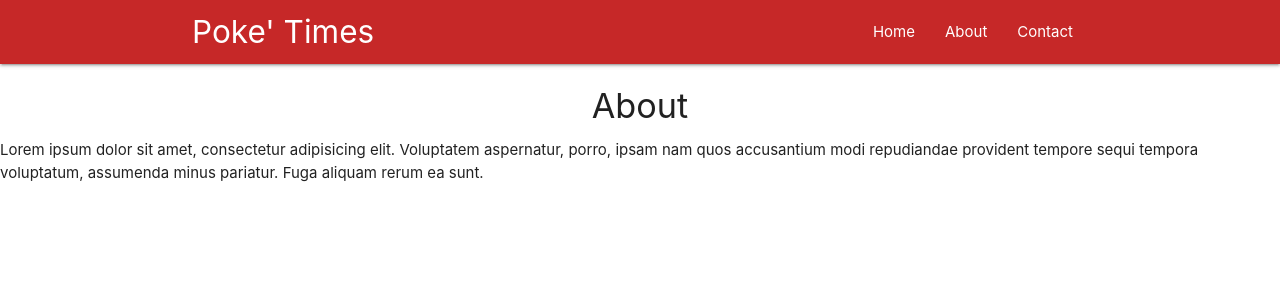
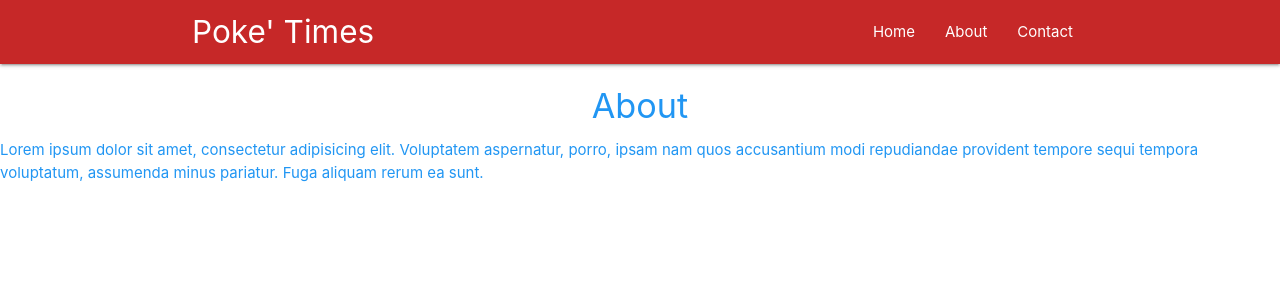
Before and after one commit to Sankalp100/React-Playlist, a React (Create React App) app in the folder New/poketimes/: page /About in a window 1280 px wide. Shown: the top 300 px of the page. Built offline with nearby package versions, Linux system fonts and the light colour scheme.

Commit message:
Higher-Order-Components

```diff
--- /dev/null
+++ b/New/poketimes/src/HOC/Rainbow.js
@@ -0,0 +1,19 @@
+import React from 'react'
+
+const Rainbow = (WrappedComponent) => {
+
+    const colours = ['red', 'blue', 'yellow', 'black', 'orange', 'green'];
+    const randomColour = colours[Math.floor(Math.random()*5)];
+    const className = randomColour + '-text';
+
+    return(props)=> {
+        return(
+            <div className={className}>
+                <WrappedComponent{...props} />
+            </div>
+        )
+    }
+
+}
+
+export default Rainbow
--- a/New/poketimes/src/component/About.js
+++ b/New/poketimes/src/component/About.js
@@ -1,4 +1,5 @@
 import React from 'react'
+import Rainbow from '../HOC/Rainbow'
 
 const About  = () => {
     return (
@@ -10,4 +11,4 @@
     )
 }
 
-export default About
+export default Rainbow(About)
```
